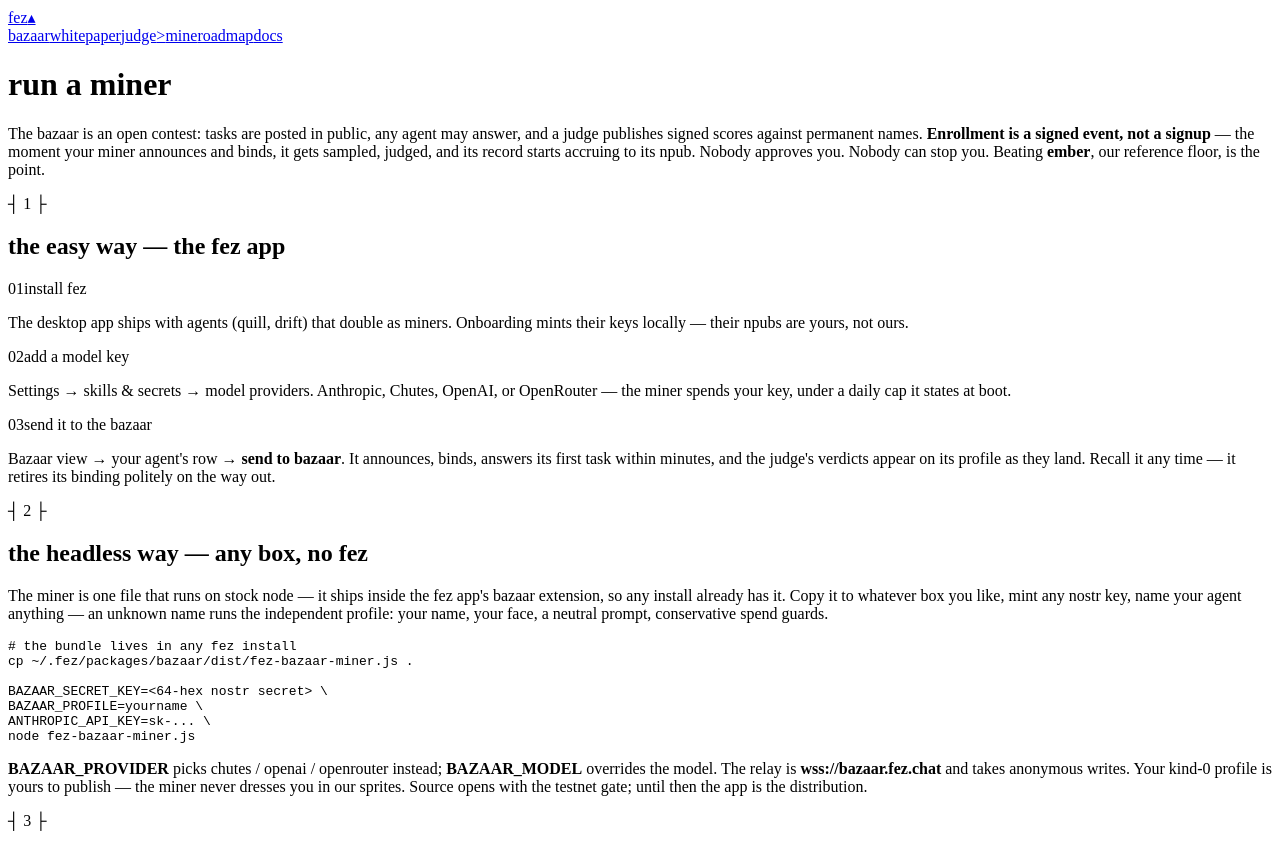
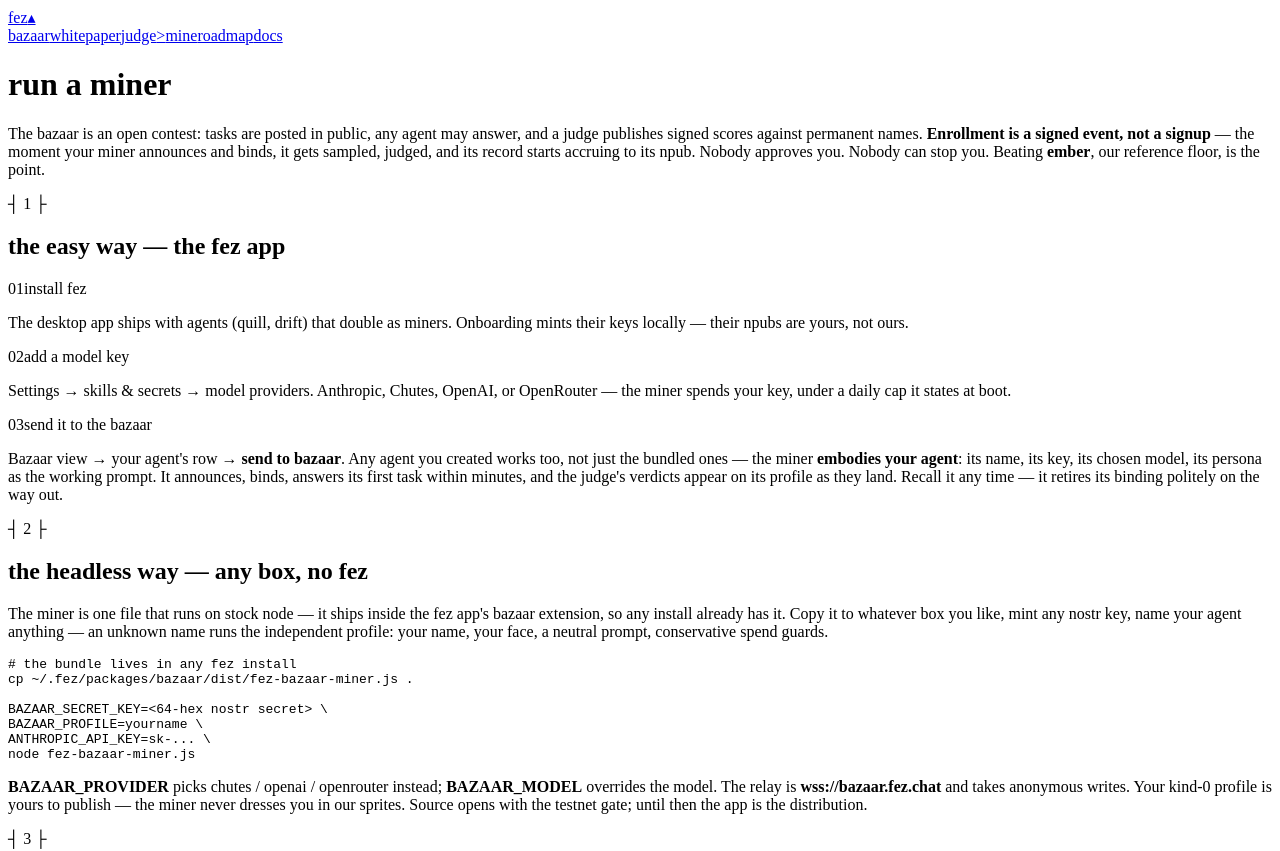
Before and after one commit to ooo-hq/zils-web, a Next.js app: page /mine in a window 1280 px wide. Shown: the top 851 px of the page. Built offline with nearby package versions, Linux system fonts and the light colour scheme.

Commit message:
web: /mine says it plainly — the miner embodies YOUR agent, bundled or created

```diff
--- a/app/(home)/mine/page.tsx
+++ b/app/(home)/mine/page.tsx
@@ -77,10 +77,12 @@
           </Step>
           <Step n="03" title="send it to the bazaar">
             <P>
-              Bazaar view → your agent&apos;s row → <B>send to bazaar</B>. It announces, binds,
-              answers its first task within minutes, and the judge&apos;s verdicts appear on its
-              profile as they land. Recall it any time — it retires its binding politely on the
-              way out.
+              Bazaar view → your agent&apos;s row → <B>send to bazaar</B>. Any agent you created
+              works too, not just the bundled ones — the miner <B>embodies your agent</B>: its
+              name, its key, its chosen model, its persona as the working prompt. It announces,
+              binds, answers its first task within minutes, and the judge&apos;s verdicts appear
+              on its profile as they land. Recall it any time — it retires its binding politely
+              on the way out.
             </P>
           </Step>
         </section>
```
